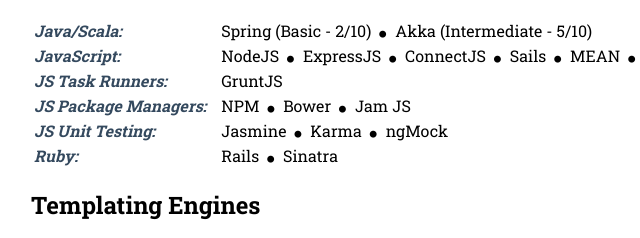
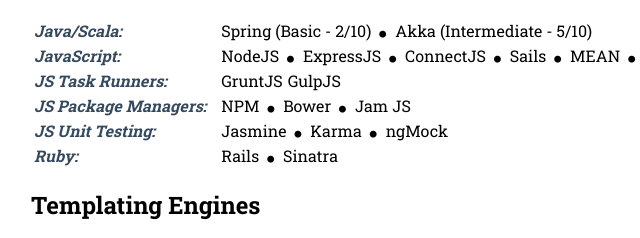
Before and after one commit to usmantahirr/usmantahirr.github.io, a plain HTML site: page index.html in a window 1280 px wide. Shown: the part 524-762 px from the top of the page, 33-673 px from the left. Drawn offline with Linux system fonts and the light colour scheme.

Commit message:
Gulp Updated

```diff
--- a/index.html
+++ b/index.html
@@ -74,6 +74,7 @@
             <td><b>JS Task Runners: </b></td>
             <td>
                 <a href="http://gruntjs.com/" target="_blank"> GruntJS</a>
+                <a href="http://gruntjs.com/" target="_blank"> GulpJS</a>
             </td>
         </tr>
         <!-- JS Package managers -->
```
